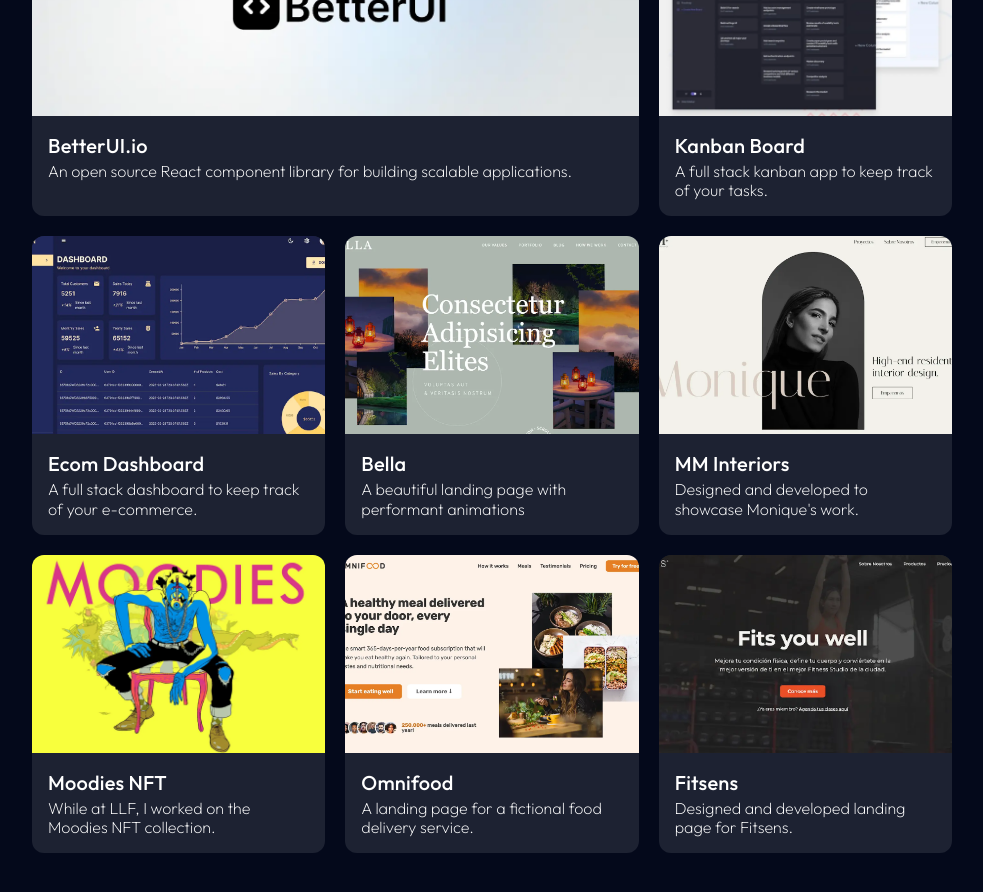
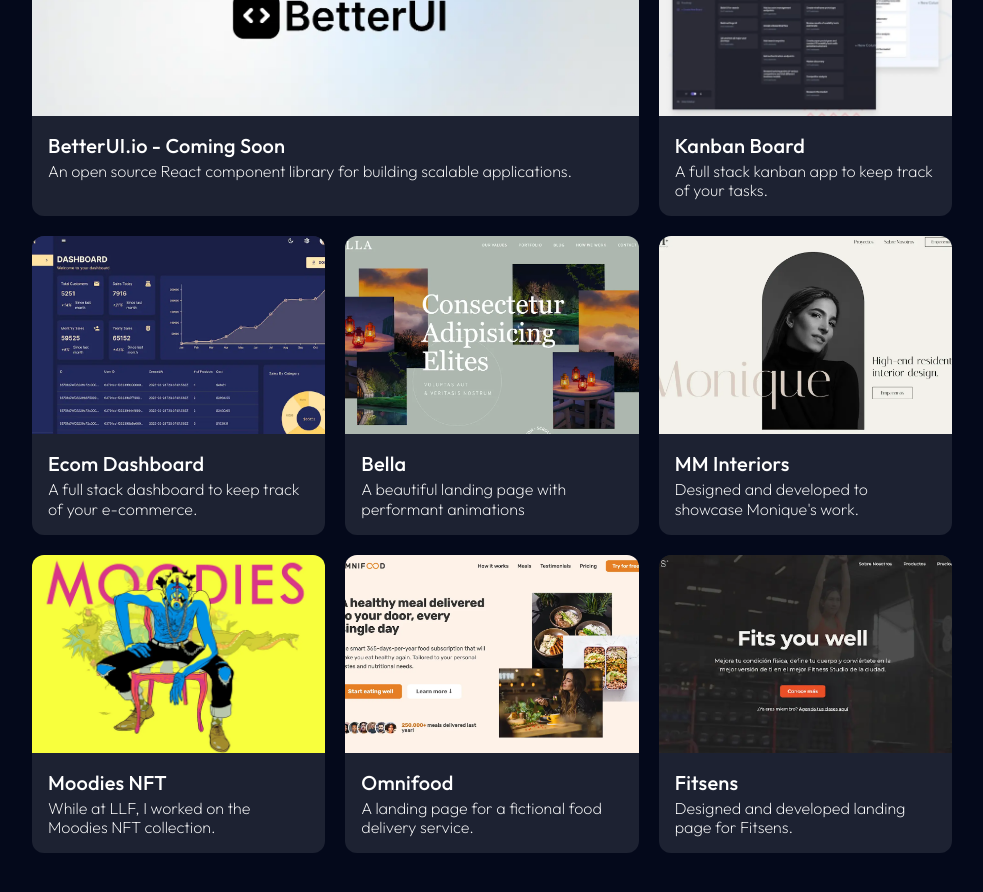
Before and after one commit to JuanseHurtadoF/portfolio, a Next.js app: page / in a window 1280 px wide. Shown: the part 1660-2552 px from the top of the page, without its empty margins (148-1131 px from the left). Built offline with nearby package versions, Linux system fonts and the light colour scheme.

Commit message:
better ui changes

```diff
--- a/data/projects.js
+++ b/data/projects.js
@@ -2,7 +2,7 @@
   {
     src: "/projects/betterui.webp",
     alt: "Better UI",
-    title: "BetterUI.io",
+    title: "BetterUI.io - Coming Soon",
     description:
       "An open source React component library for building scalable applications.",
     link: "https://betterui.io",
```
Also changed, not shown: public/projects/betterui.webp.
